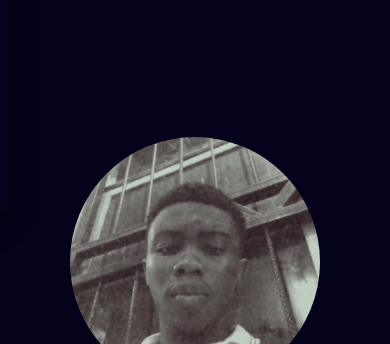
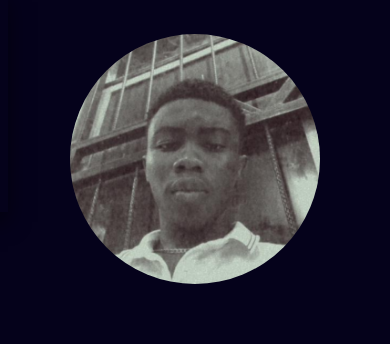
Before and after one commit to DanMaxIV/Portfolio, a plain HTML site: page index.html in a window 390 px wide. Shown: the part 66-410 px from the top of the page. Drawn offline with nearby package versions, Linux system fonts and the light colour scheme.

Commit message:
mobile only

```diff
--- a/index.html
+++ b/index.html
@@ -35,7 +35,7 @@
         <a href="#Contact">Contact</a>
       </div>
     </div>
-    <div class="main reveal" id="Home">
+    <section class="main reveal" id="Home">
       <div class="left">
         <h1>Hi, I'm <span>Daniel Obadiah,</span></h1>
         <h3>
@@ -50,7 +50,7 @@
       <div class="right">
         <img src="assets/Profile.png" alt="My Picture" />
       </div>
-    </div>
+    </section>
     <section class="aboutMe reveal" id="About">
       <div class="wrap">
         <div class="left">
--- a/style.css
+++ b/style.css
@@ -360,6 +360,7 @@ button:hover {
     flex-direction: column-reverse;
     text-align: center;
     justify-content: space-evenly;
+    margin-top: 0px;
   }
   .main .left {
     width: 100%;
@@ -450,10 +451,8 @@ button:hover {
     display: flex;
     flex-direction: column-reverse;
     height: auto;
-    padding-top: 50px;
   }
   .main .right {
-    margin: 0 auto 20px;
     width: 250px;
     height: 250px;
   }
@@ -476,6 +475,9 @@ button:hover {
 }
 
 @media screen and (min-width: 1300px) {
+  #Portfolio, #Skill{
+    scroll-margin-top: 100px !important;
+  }
   .main,
   .aboutMe,
   .skills,
@@ -501,7 +503,7 @@ button:hover {
     scroll-margin-top: 30px;
   }
   .aboutMe {
-    padding: 90px 0 50px 0;
+    /* padding: 50px 0 50px 0; */
     .wrap {
       justify-content: center;
       min-height: calc(100vh - 212px);
```
